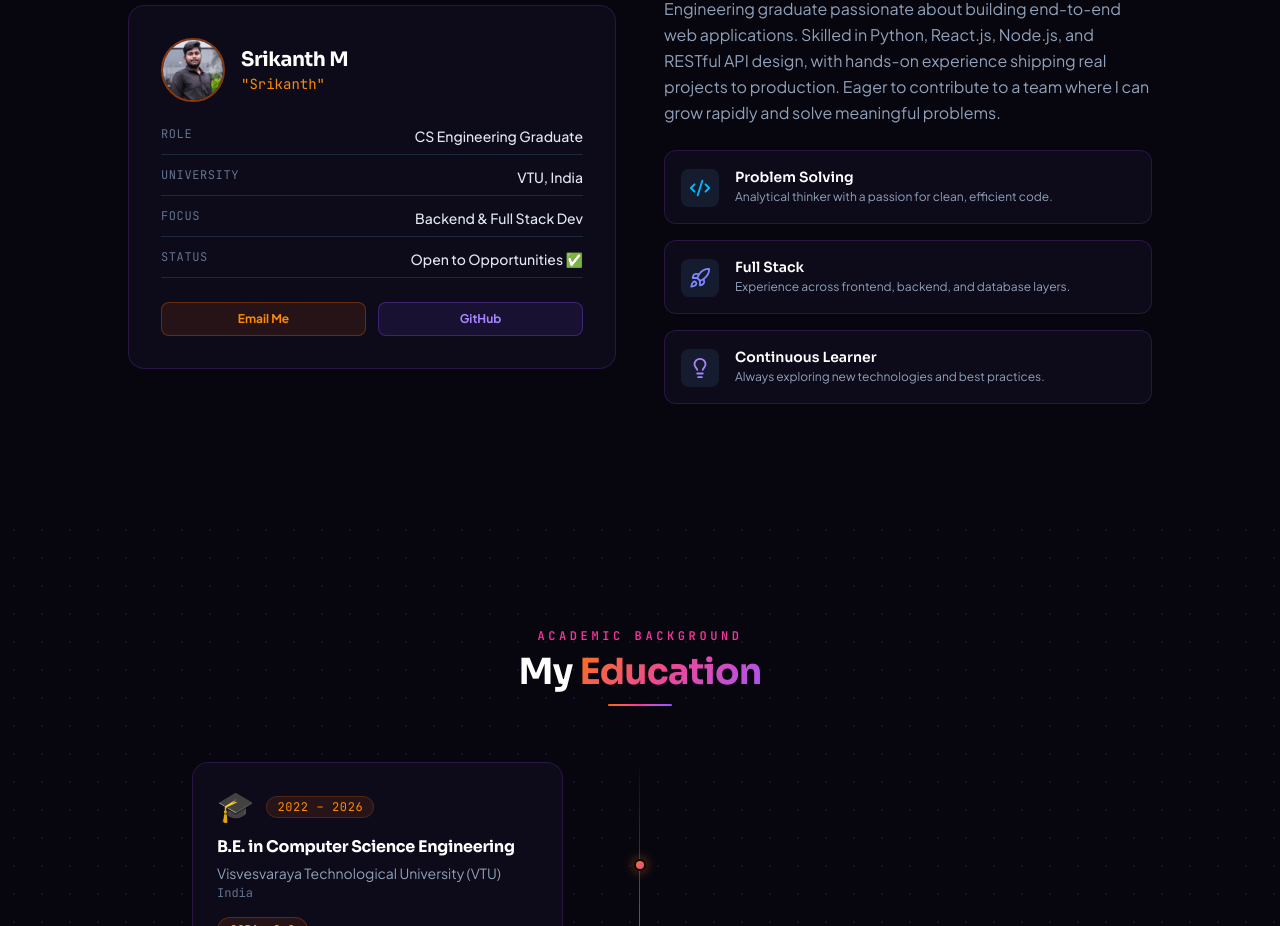
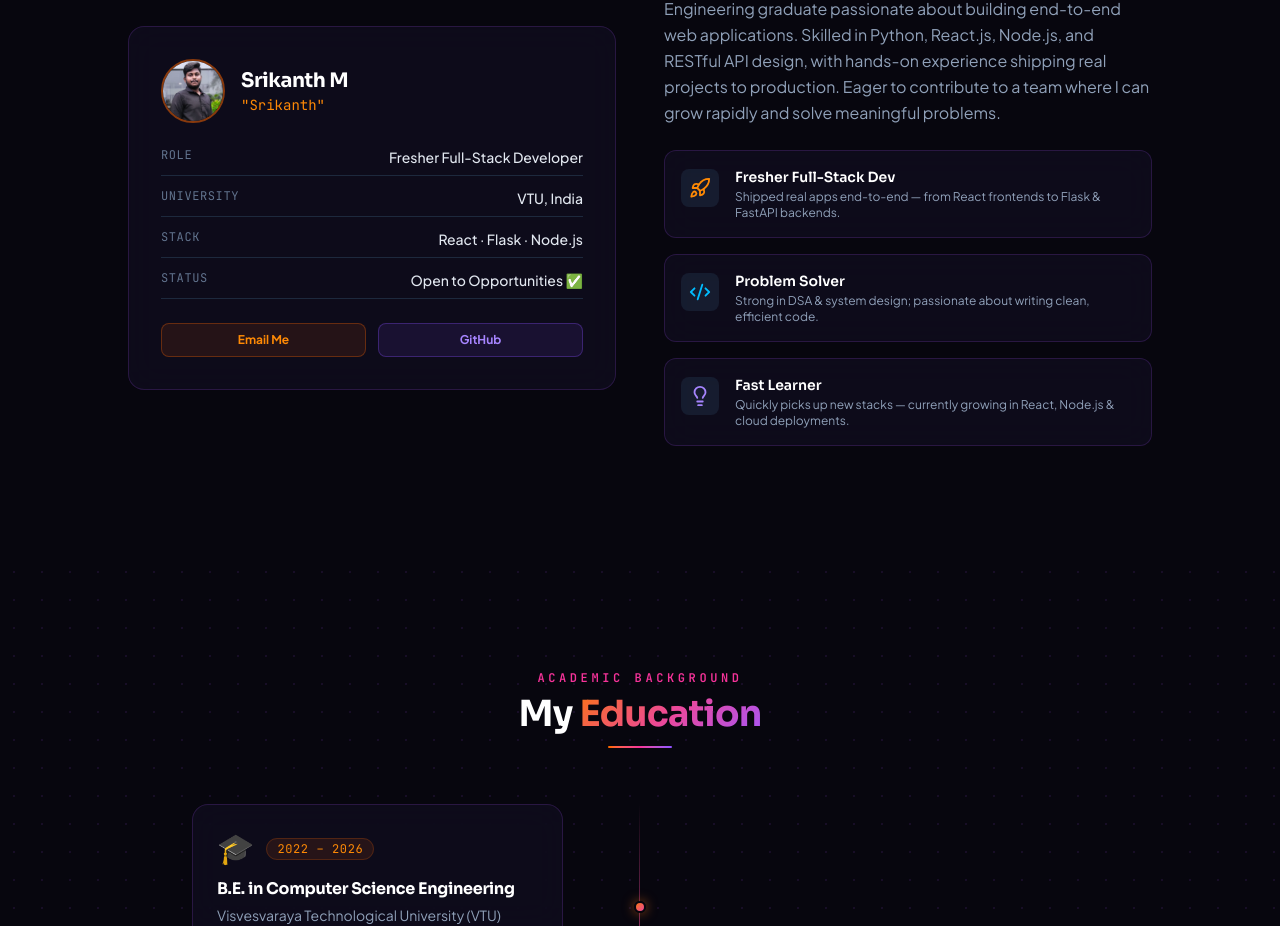
Before and after one commit to venomy46/Portfolio-Srikanth, a React (Vite) app in the folder UPLOAD_TO_GITHUB/: page / in a window 1280 px wide. Shown: the part 1076-2002 px from the top of the page. Built offline with nearby package versions, Linux system fonts and the light colour scheme.

Commit message:
Update About.jsx

```diff
--- a/UPLOAD_TO_GITHUB/src/components/About.jsx
+++ b/UPLOAD_TO_GITHUB/src/components/About.jsx
@@ -12,9 +12,9 @@ const fadeUp = {
 };
 
 const highlights = [
-    { icon: <Code2 size={22} className="text-sky-400" />, label: 'Problem Solving', desc: 'Analytical thinker with a passion for clean, efficient code.' },
-    { icon: <Rocket size={22} className="text-indigo-400" />, label: 'Full Stack', desc: 'Experience across frontend, backend, and database layers.' },
-    { icon: <Lightbulb size={22} className="text-violet-400" />, label: 'Continuous Learner', desc: 'Always exploring new technologies and best practices.' },
+    { icon: <Rocket size={22} className="text-orange-400" />, label: 'Fresher Full-Stack Dev', desc: 'Shipped real apps end-to-end — from React frontends to Flask & FastAPI backends.' },
+    { icon: <Code2 size={22} className="text-sky-400" />, label: 'Problem Solver', desc: 'Strong in DSA & system design; passionate about writing clean, efficient code.' },
+    { icon: <Lightbulb size={22} className="text-violet-400" />, label: 'Fast Learner', desc: 'Quickly picks up new stacks — currently growing in React, Node.js & cloud deployments.' },
 ];
 
 export default function About() {
@@ -62,9 +62,9 @@ export default function About() {
 
                             <div className="space-y-3 text-sm">
                                 {[
-                                    { label: 'Role', value: 'CS Engineering Graduate' },
+                                    { label: 'Role', value: 'Fresher Full-Stack Developer' },
                                     { label: 'University', value: 'VTU, India' },
-                                    { label: 'Focus', value: 'Backend & Full Stack Dev' },
+                                    { label: 'Stack', value: 'React · Flask · Node.js' },
                                     { label: 'Status', value: 'Open to Opportunities ✅' },
                                 ].map((item) => (
                                     <div key={item.label} className="flex justify-between border-b border-slate-800 pb-2">
```
